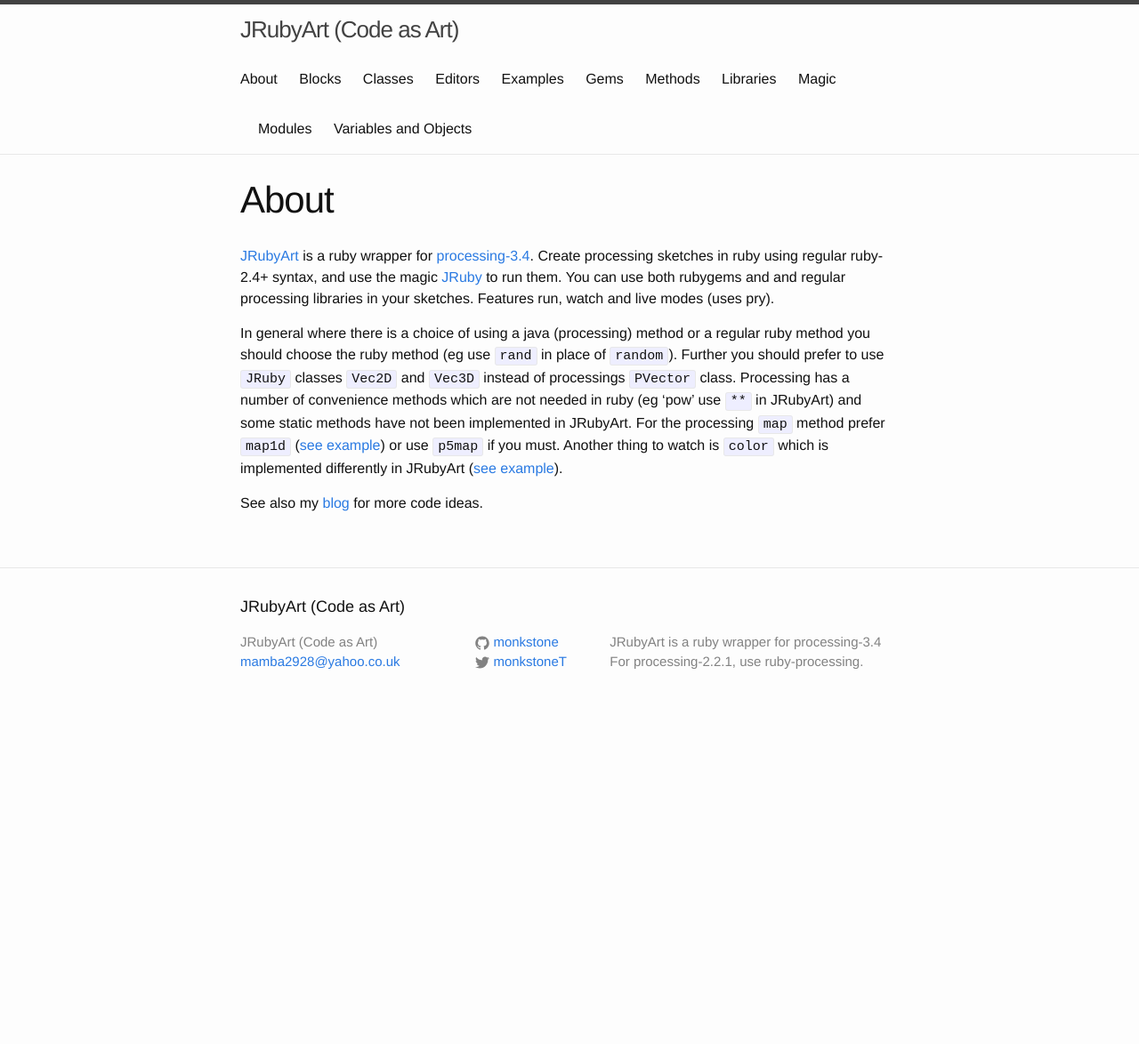
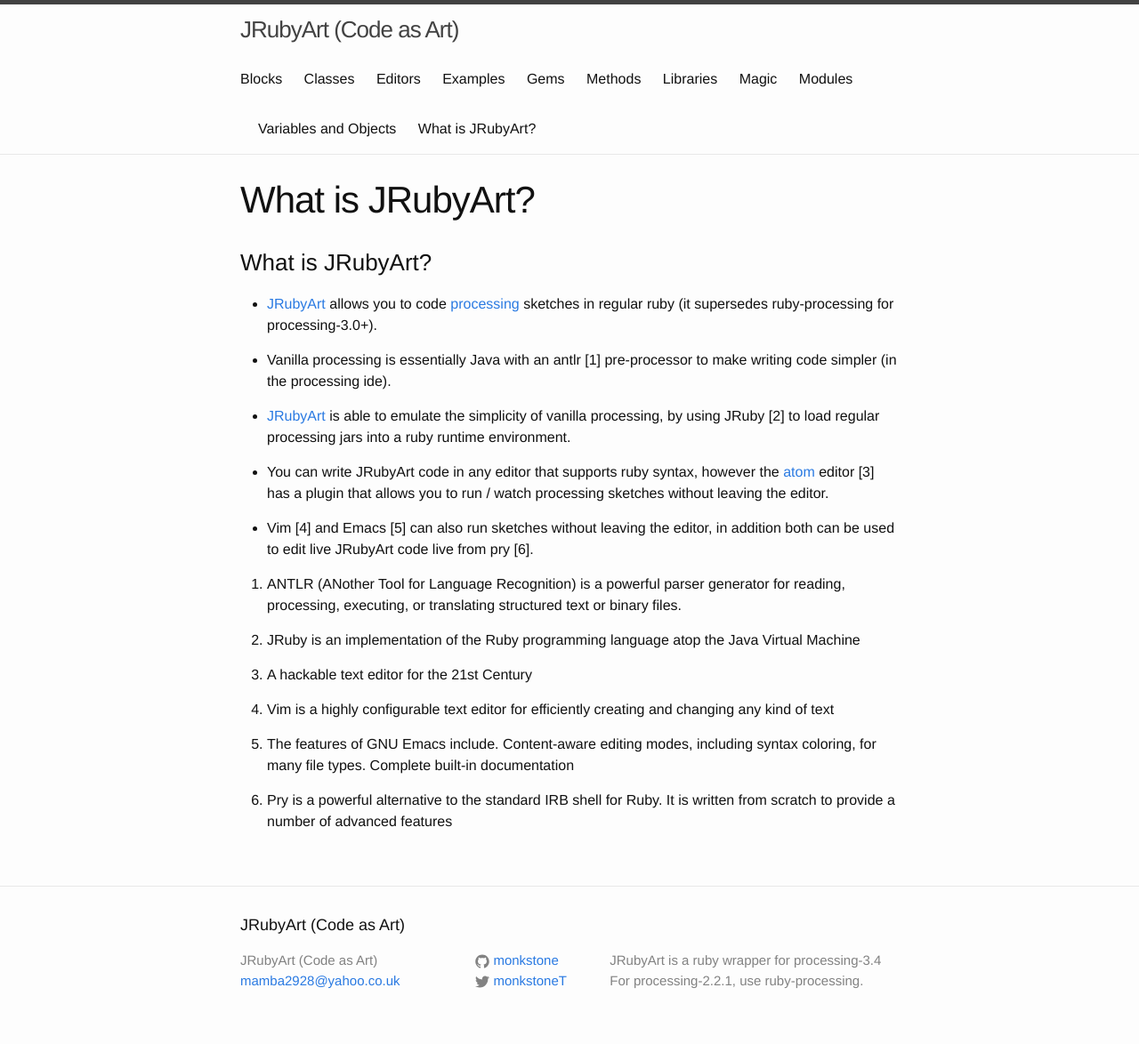
Before and after one commit to ruby-processing/JRubyArt, a Jekyll site: the page built from about.md, in a window 1280 px wide. Shown: the whole page at 89% size. Built offline with Jekyll 4.4.1, drawn with Linux system fonts in a browser that asks for light colours; our own code applies the rules of GitHub Pages for plain Markdown files; before the commit the page ends 900 px from its top, so only the background shows below that.

Commit message:
Revise about.md

```diff
--- a/about.md
+++ b/about.md
@@ -1,20 +1,42 @@
----
-layout: page
-title: About
-permalink: /about/
-categories: jruby_art update
----
+### What is JRubyArt? ###
 
-[JRubyArt][jruby_art] is a ruby wrapper for [processing-3.4][processing]. Create processing sketches in ruby using regular ruby-2.4+ syntax, and use the magic [JRuby][jruby] to run them. You can use both rubygems and and regular processing libraries in your sketches. Features run, watch and live modes (uses pry).
+  - [JRubyArt](https://github.com/ruby-processing/JRubyArt) allows you
+    to code [processing](https://processing.org/) sketches in regular
+    ruby (it supersedes ruby-processing for processing-3.0+).
 
-In general where there is a choice of using a java (processing) method or a regular ruby method you should choose the ruby method (eg use `rand` in place of `random`). Further you should prefer to use `JRuby` classes `Vec2D` and `Vec3D` instead of processings `PVector` class. Processing has a number of convenience methods which are not needed in ruby (eg 'pow' use `**` in JRubyArt) and some static methods have not been implemented in JRubyArt. For the processing `map` method prefer `map1d` ([see example][map1d]) or use `p5map` if you must. Another thing to watch is `color` which is implemented differently in JRubyArt ([see example][color]).
+  - Vanilla processing is essentially Java with an antlr \[1\]
+    pre-processor to make writing code simpler (in the processing ide).
 
-See also my [blog][blog] for more code ideas.
+  - [JRubyArt](https://github.com/ruby-processing/JRubyArt) is able to
+    emulate the simplicity of vanilla processing, by using JRuby \[2\]
+    to load regular processing jars into a ruby runtime environment.
 
-[jruby]: https://jruby.org
-[processing]: https://processing.org
+  - You can write JRubyArt code in any editor that supports ruby syntax,
+    however the [atom](https://atom.io/) editor \[3\] has a plugin that
+    allows you to run / watch processing sketches without leaving the
+    editor.
 
-[jruby_art]: https://ruby-processing.github.io/index.html
-[color]: https://github.com/ruby-processing/JRubyArt-examples/blob/master/processing_app/basics/color/creating.rb
-[map1d]: https://github.com/ruby-processing/JRubyArt-examples/blob/master/processing_app/basics/arrays/array.rb
-[blog]:https://monkstone.github.io/
+  - Vim \[4\] and Emacs \[5\] can also run sketches without leaving the
+    editor, in addition both can be used to edit live JRubyArt code live
+    from pry \[6\].
+
+<!-- end list -->
+
+1.  ANTLR (ANother Tool for Language Recognition) is a powerful parser
+    generator for reading, processing, executing, or translating
+    structured text or binary files.
+
+2.  JRuby is an implementation of the Ruby programming language atop the
+    Java Virtual Machine
+
+3.  A hackable text editor for the 21st Century
+
+4.  Vim is a highly configurable text editor for efficiently creating
+    and changing any kind of text
+
+5.  The features of GNU Emacs include. Content-aware editing modes,
+    including syntax coloring, for many file types. Complete built-in
+    documentation
+
+6.  Pry is a powerful alternative to the standard IRB shell for Ruby. It
+    is written from scratch to provide a number of advanced features
```
